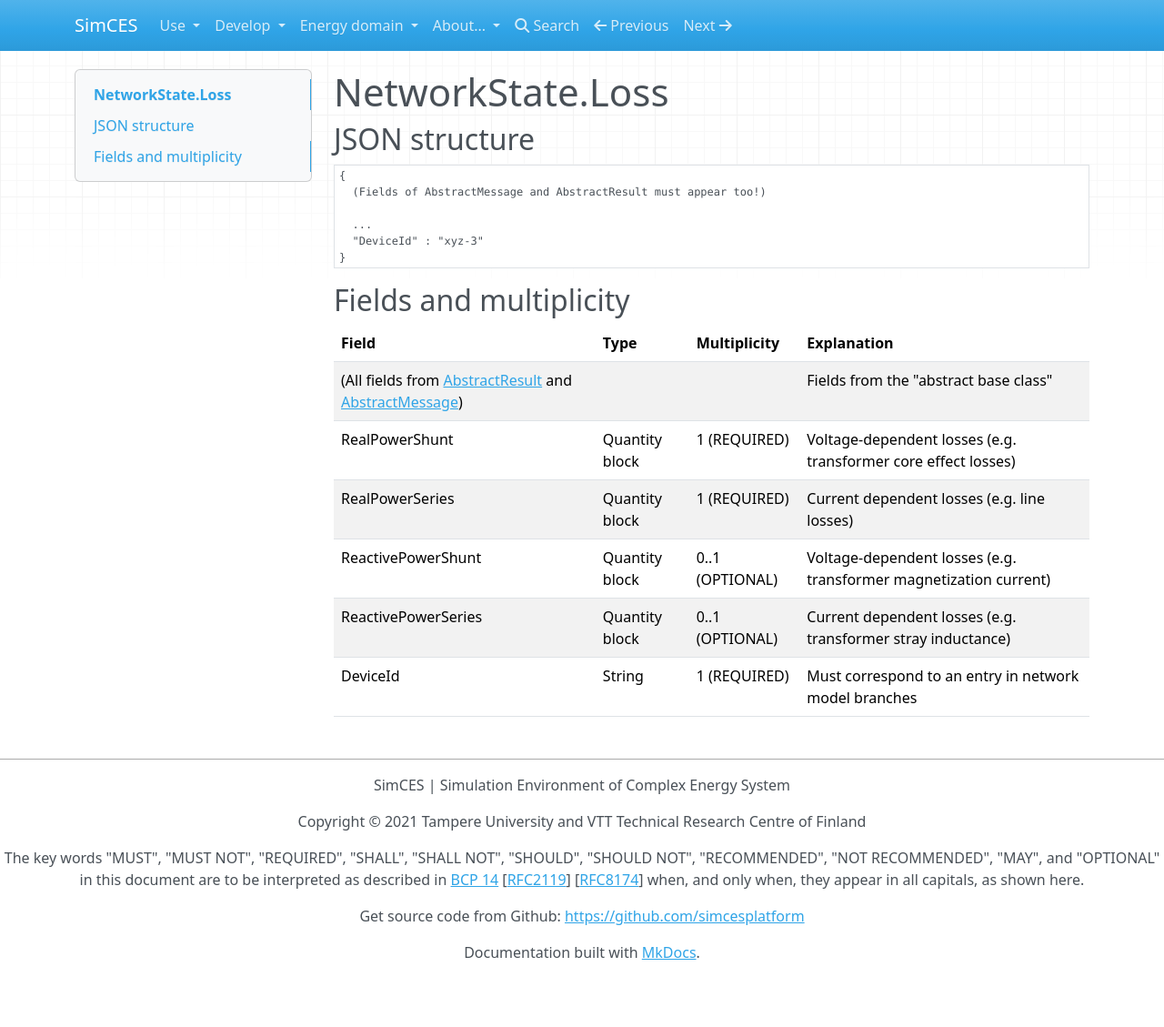
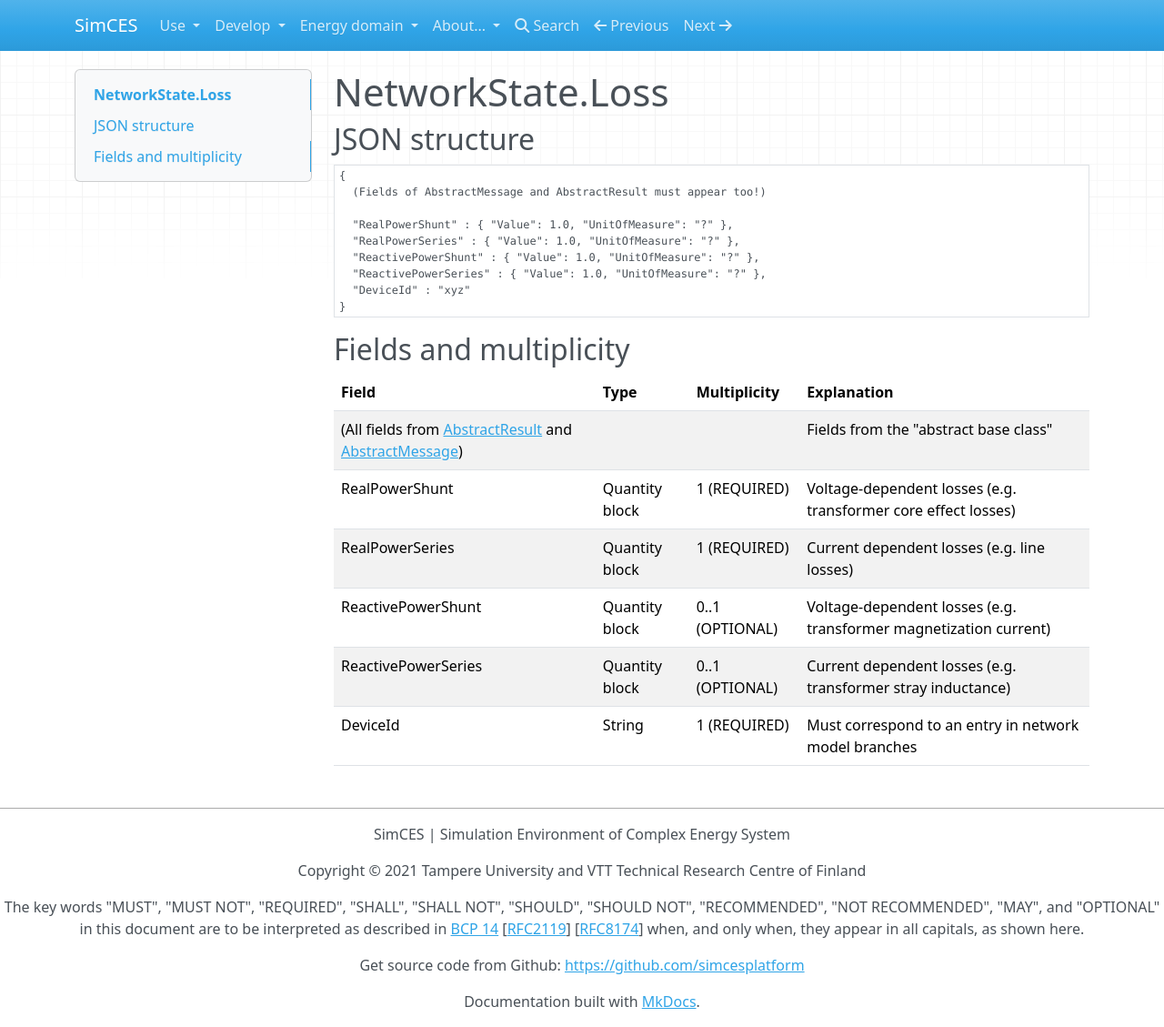
Before and after one commit to simcesplatform/simcesplatform.github.io, an MkDocs documentation site: the page built from markdown/energy_msg-networkstate-loss.md, in a window 1280 px wide and 1129 px high. Shown: the whole window at 91% size. Built offline with MkDocs 1.6.1, drawn with Linux system fonts in a browser that asks for light colours; nearby versions of some CDN libraries; library files that are not in the unit come from our copies.

Commit message:
Add message JSON to NetworkState.Loss, meaningful values still missing

````diff
--- a/markdown/energy_msg-networkstate-loss.md
+++ b/markdown/energy_msg-networkstate-loss.md
@@ -6,8 +6,11 @@
 {
   (Fields of AbstractMessage and AbstractResult must appear too!)
 
-  ...
-  "DeviceId" : "xyz-3"
+  "RealPowerShunt" : { "Value": 1.0, "UnitOfMeasure": "?" },
+  "RealPowerSeries" : { "Value": 1.0, "UnitOfMeasure": "?" },
+  "ReactivePowerShunt" : { "Value": 1.0, "UnitOfMeasure": "?" },
+  "ReactivePowerSeries" : { "Value": 1.0, "UnitOfMeasure": "?" },
+  "DeviceId" : "xyz"
 }
 ```
 
````
